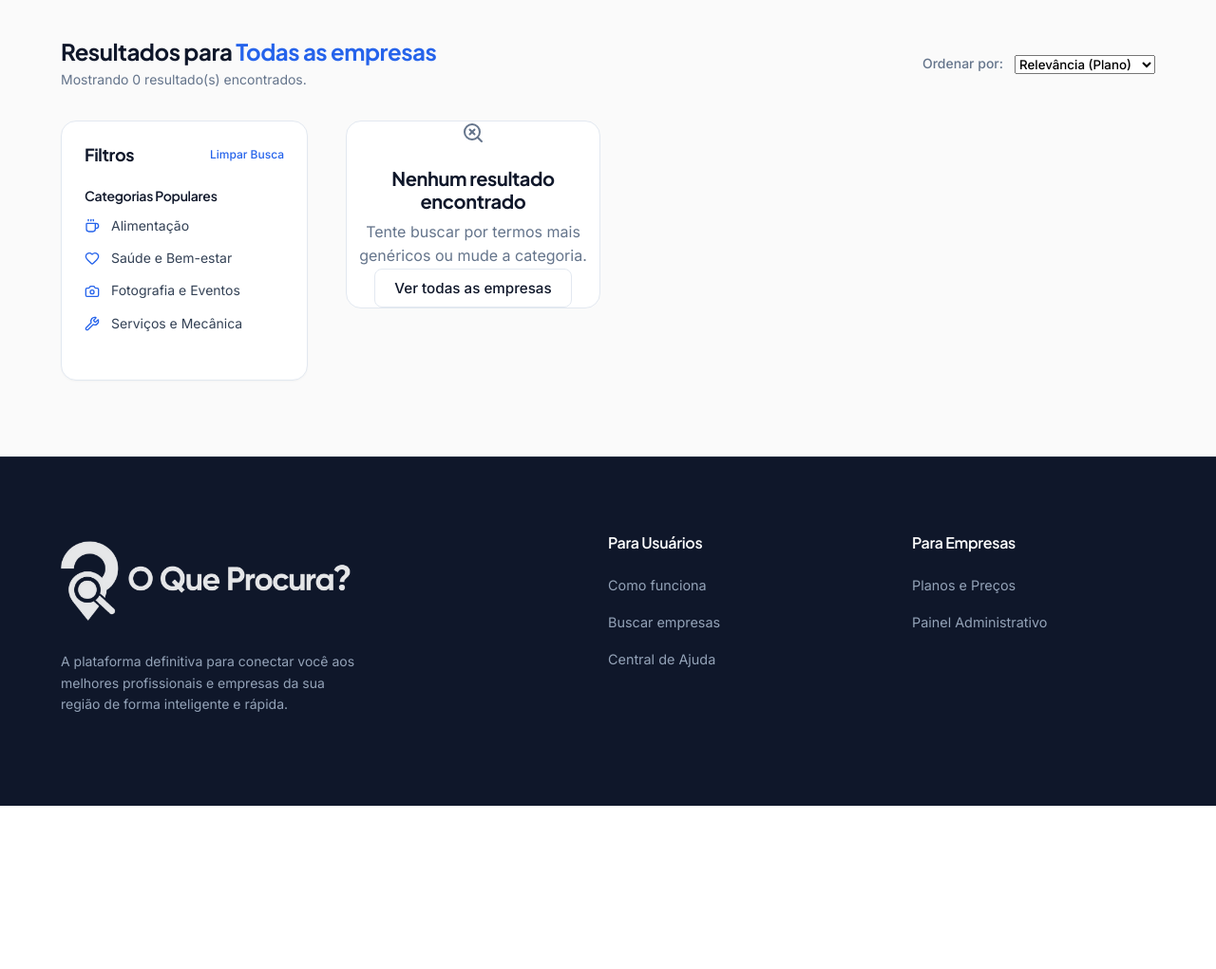
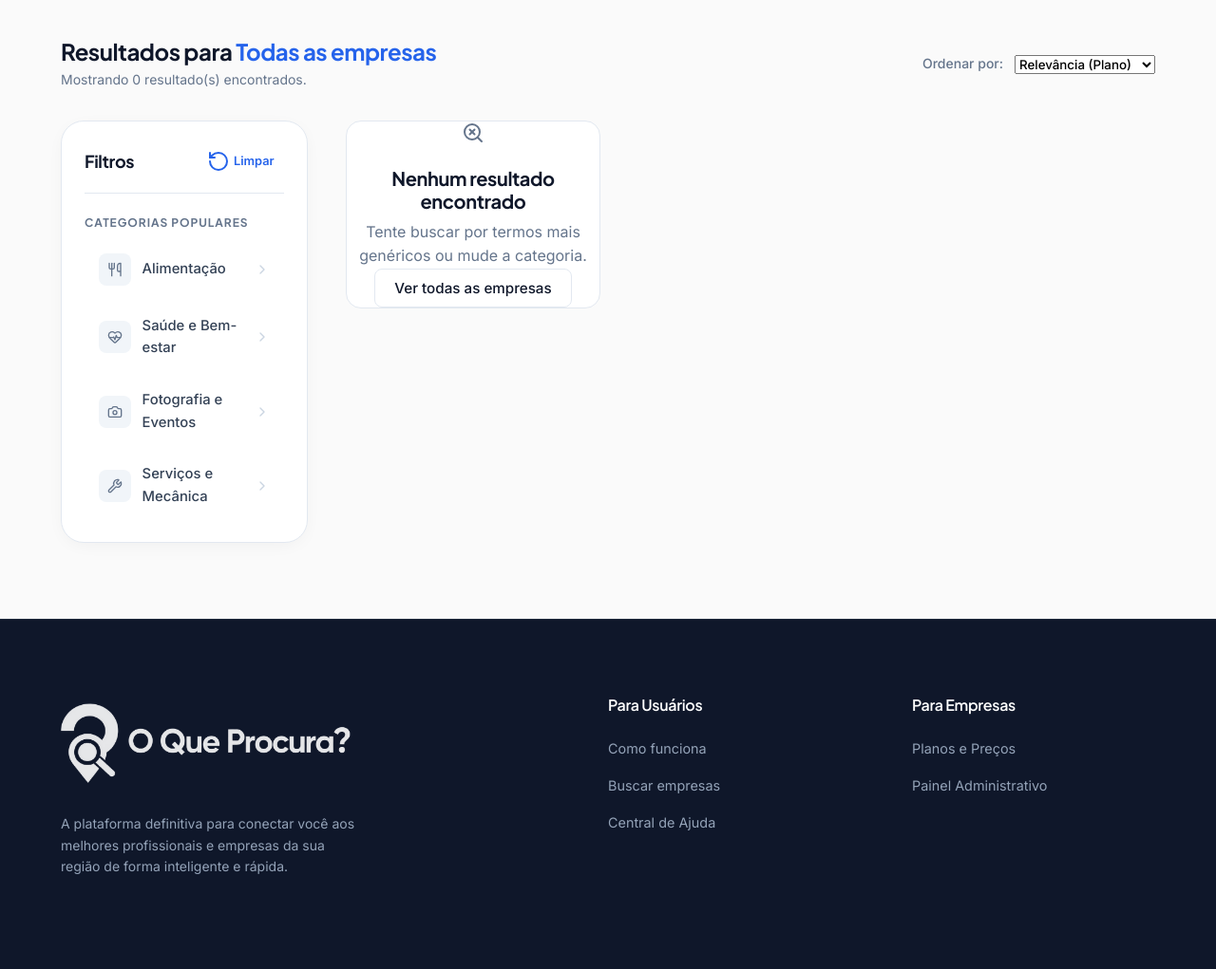
Before and after one commit to tuumwebcom-blip/oqueprocura, a Flask app: page /search.html in a window 1280 px wide. Shown: the part 101-1122 px from the top of the page at 95% size. Before the commit the page ends 950 px from the top, so only its background shows below. Run offline with Flask 3, Linux system fonts and the light colour scheme; data that the repository does not hold is empty.

Commit message:
Transforma filtros da busca em botoes interativos com hover, cursor pointer e destaque ativo

```diff
--- a/app.py
+++ b/app.py
@@ -127,8 +127,10 @@ def api_search():
         params.extend([val, val, val, val])
 
     if category:
-        sql += ' AND LOWER(b.category) = ?'
-        params.append(category)
+        # Permite busca flexível com ou sem acentuação (ex: alimentacao vs alimentação)
+        cat_clean = category.replace('ç', 'c').replace('ã', 'a').replace('á', 'a').replace('é', 'e').replace('í', 'i').replace('ó', 'o').replace('ú', 'u')
+        sql += ' AND (LOWER(b.category) LIKE ? OR LOWER(b.category) LIKE ?)'
+        params.extend([f'%{category}%', f'%{cat_clean[:4]}%'])
 
     if local:
         sql += ' AND LOWER(b.address) LIKE ?'
--- a/templates/search.html
+++ b/templates/search.html
@@ -6,6 +6,140 @@
   <title>Resultados da Busca - O Que Procura?</title>
   <link rel="stylesheet" href="{{ url_for('static', filename='css/style.css') }}">
   <script src="https://unpkg.com/lucide@latest"></script>
+  <style>
+    .sidebar-card {
+      background: var(--color-surface);
+      padding: 1.5rem;
+      border-radius: var(--radius-xl);
+      border: 1px solid var(--color-border);
+      position: sticky;
+      top: 100px;
+      box-shadow: 0 4px 20px -5px rgba(0,0,0,0.06);
+    }
+
+    .filter-header {
+      display: flex;
+      justify-content: space-between;
+      align-items: center;
+      margin-bottom: 1.5rem;
+      border-bottom: 1px solid var(--color-border);
+      padding-bottom: 1rem;
+    }
+
+    .filter-title {
+      font-size: 1.125rem;
+      font-weight: 700;
+      color: var(--color-text-dark);
+      font-family: 'Plus Jakarta Sans', sans-serif;
+    }
+
+    .filter-clear-btn {
+      background: none;
+      border: none;
+      color: var(--color-secondary);
+      font-size: 0.8rem;
+      font-weight: 600;
+      cursor: pointer;
+      padding: 0.35rem 0.65rem;
+      border-radius: var(--radius-md);
+      transition: all var(--transition-fast);
+      text-decoration: none;
+      display: inline-flex;
+      align-items: center;
+      gap: 0.25rem;
+    }
+
+    .filter-clear-btn:hover {
+      background: #eff6ff;
+      color: var(--color-secondary-hover);
+    }
+
+    .filter-subtitle {
+      font-size: 0.75rem;
+      font-weight: 700;
+      color: var(--color-text-light);
+      text-transform: uppercase;
+      letter-spacing: 0.08em;
+      margin-bottom: 0.75rem;
+    }
+
+    .filter-list {
+      display: flex;
+      flex-direction: column;
+      gap: 0.4rem;
+    }
+
+    .filter-item {
+      display: flex;
+      align-items: center;
+      gap: 0.75rem;
+      padding: 0.7rem 0.85rem;
+      border-radius: var(--radius-md);
+      color: var(--color-text);
+      text-decoration: none;
+      font-weight: 500;
+      font-size: 0.925rem;
+      background: var(--color-surface);
+      border: 1px solid transparent;
+      cursor: pointer;
+      transition: all var(--transition-fast);
+      user-select: none;
+    }
+
+    .filter-item:hover {
+      background-color: #f8fafc;
+      color: var(--color-secondary);
+      border-color: var(--color-border);
+      transform: translateX(3px);
+    }
+
+    .filter-item.active {
+      background-color: #eff6ff;
+      color: var(--color-secondary);
+      border-color: #bfdbfe;
+      font-weight: 600;
+    }
+
+    .filter-icon-box {
+      width: 34px;
+      height: 34px;
+      border-radius: 8px;
+      background: #f1f5f9;
+      color: #64748b;
+      display: flex;
+      align-items: center;
+      justify-content: center;
+      flex-shrink: 0;
+      transition: all var(--transition-fast);
+    }
+
+    .filter-item:hover .filter-icon-box {
+      background: white;
+      color: var(--color-secondary);
+      box-shadow: 0 2px 8px rgba(37,99,235,0.15);
+    }
+
+    .filter-item.active .filter-icon-box {
+      background: var(--color-secondary);
+      color: white;
+      box-shadow: 0 2px 8px rgba(37,99,235,0.3);
+    }
+
+    .filter-name {
+      flex: 1;
+    }
+
+    .filter-arrow {
+      color: #cbd5e1;
+      transition: all var(--transition-fast);
+    }
+
+    .filter-item:hover .filter-arrow,
+    .filter-item.active .filter-arrow {
+      color: var(--color-secondary);
+      transform: translateX(2px);
+    }
+  </style>
 </head>
 <body>
 
@@ -48,32 +182,38 @@
     <div class="grid" style="grid-template-columns: 260px 1fr; gap: 2.5rem;">
       <!-- Sidebar / Filters -->
       <aside class="sidebar">
-        <div style="background: var(--color-surface); padding: 1.5rem; border-radius: var(--radius-lg); border: 1px solid var(--color-border); position: sticky; top: 100px; box-shadow: var(--shadow-sm);">
-          <div class="flex justify-between items-center mb-6 border-b border-color-border pb-4">
-            <h3 class="font-bold text-text-dark text-lg">Filtros</h3>
-            <button class="text-xs font-medium text-secondary hover:text-secondary-hover" onclick="window.location.href='search.html'">Limpar Busca</button>
+        <div class="sidebar-card">
+          <div class="filter-header">
+            <h3 class="filter-title">Filtros</h3>
+            <a href="search.html" class="filter-clear-btn" title="Limpar busca">
+              <i data-lucide="rotate-ccw" class="w-3.5 h-3.5"></i> Limpar
+            </a>
           </div>
 
-          <div class="mb-6">
-            <h4 class="font-semibold text-text-dark mb-3 text-sm uppercase tracking-wider">Categorias Populares</h4>
-            <ul class="flex-col gap-3 text-sm">
-              <li class="flex items-center gap-3 mb-3 cursor-pointer" onclick="window.location.href='search.html?category=alimentação'">
-                <i data-lucide="coffee" class="w-4 h-4 text-secondary"></i>
-                <span class="cursor-pointer text-text hover:text-secondary">Alimentação</span>
-              </li>
-              <li class="flex items-center gap-3 mb-3 cursor-pointer" onclick="window.location.href='search.html?category=saúde'">
-                <i data-lucide="heart" class="w-4 h-4 text-secondary"></i>
-                <span class="cursor-pointer text-text hover:text-secondary">Saúde e Bem-estar</span>
-              </li>
-              <li class="flex items-center gap-3 mb-3 cursor-pointer" onclick="window.location.href='search.html?category=fotografia'">
-                <i data-lucide="camera" class="w-4 h-4 text-secondary"></i>
-                <span class="cursor-pointer text-text hover:text-secondary">Fotografia e Eventos</span>
-              </li>
-              <li class="flex items-center gap-3 mb-3 cursor-pointer" onclick="window.location.href='search.html?category=mecânica'">
-                <i data-lucide="wrench" class="w-4 h-4 text-secondary"></i>
-                <span class="cursor-pointer text-text hover:text-secondary">Serviços e Mecânica</span>
-              </li>
-            </ul>
+          <div>
+            <h4 class="filter-subtitle">Categorias Populares</h4>
+            <div class="filter-list" id="category-filter-list">
+              <a href="search.html?category=alimentacao" class="filter-item" data-category="alimentacao">
+                <span class="filter-icon-box"><i data-lucide="utensils" class="w-4 h-4"></i></span>
+                <span class="filter-name">Alimentação</span>
+                <i data-lucide="chevron-right" class="filter-arrow w-4 h-4"></i>
+              </a>
+              <a href="search.html?category=saude" class="filter-item" data-category="saude">
+                <span class="filter-icon-box"><i data-lucide="heart-pulse" class="w-4 h-4"></i></span>
+                <span class="filter-name">Saúde e Bem-estar</span>
+                <i data-lucide="chevron-right" class="filter-arrow w-4 h-4"></i>
+              </a>
+              <a href="search.html?category=fotografia" class="filter-item" data-category="fotografia">
+                <span class="filter-icon-box"><i data-lucide="camera" class="w-4 h-4"></i></span>
+                <span class="filter-name">Fotografia e Eventos</span>
+                <i data-lucide="chevron-right" class="filter-arrow w-4 h-4"></i>
+              </a>
+              <a href="search.html?category=mecanica" class="filter-item" data-category="mecanica">
+                <span class="filter-icon-box"><i data-lucide="wrench" class="w-4 h-4"></i></span>
+                <span class="filter-name">Serviços e Mecânica</span>
+                <i data-lucide="chevron-right" class="filter-arrow w-4 h-4"></i>
+              </a>
+            </div>
           </div>
         </div>
       </aside>
@@ -121,6 +261,18 @@
   <script>
     lucide.createIcons();
 
+    // Destaque visual da categoria ativa no filtro
+    const activeCat = new URLSearchParams(window.location.search).get('category') || '';
+    if (activeCat) {
+      const cleanCat = activeCat.toLowerCase().normalize("NFD").replace(/[\u0300-\u036f]/g, "");
+      document.querySelectorAll('#category-filter-list .filter-item').forEach(el => {
+        const itemCat = el.getAttribute('data-category');
+        if (cleanCat.includes(itemCat) || itemCat.includes(cleanCat)) {
+          el.classList.add('active');
+        }
+      });
+    }
+
     // Suporte para buscar pressionando Enter no campo do header de resultados
     document.getElementById('search-input-page').addEventListener('keypress', function(e) {
       if (e.key === 'Enter') buscarNaPagina();
```
